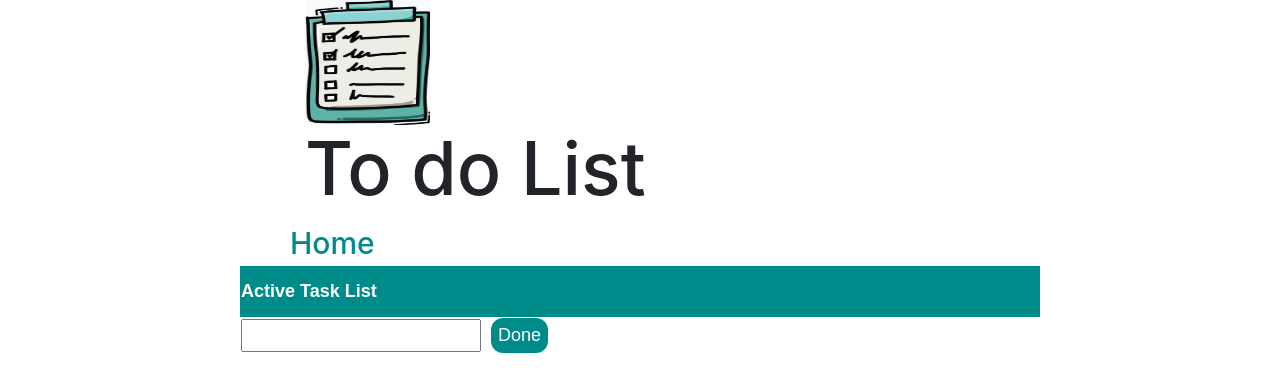
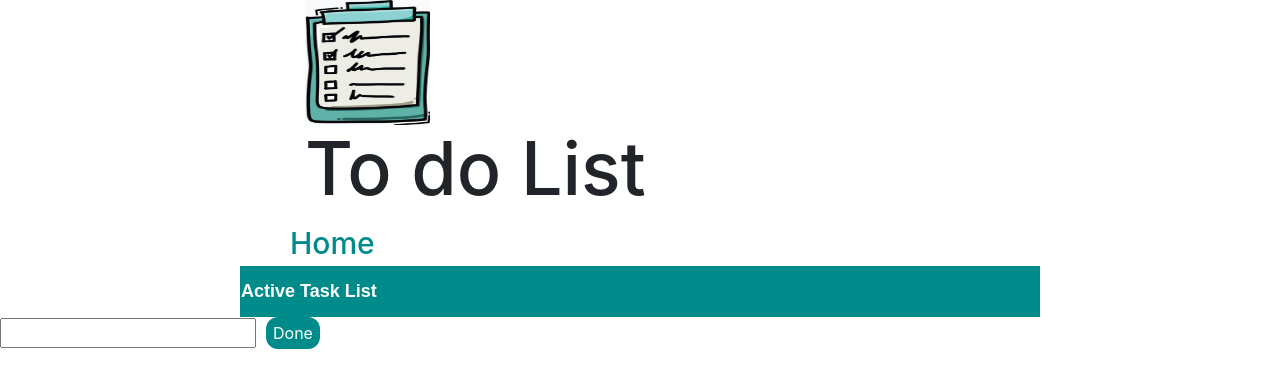
Before and after one commit to raees21/React_ToDoApp, a Next.js app: page / in a window 1280 px wide. Shown: the top 392 px of the page. Built offline with nearby package versions, Linux system fonts and the light colour scheme.

Commit message:
Implement ITask interface and call Tasks as an object

```diff
--- /dev/null
+++ b/src/pages/components/Itask.tsx
@@ -0,0 +1,8 @@
+interface Itask {
+    done: boolean;
+    nameOfTask: string;
+    delete: boolean;
+    archive: boolean;
+  }
+
+  export default Itask;
--- /dev/null
+++ b/src/pages/components/taskRow.tsx
@@ -0,0 +1,19 @@
+import Itask from "./Itask";
+import tscss from "./tasklist.module.css"
+
+
+const TaskRow = (props: {task:Itask}) => {
+    return (
+        <tr>
+            <td>
+                <button id={tscss.done} className="fa fa-check" ></button>
+                <p>{props.task.nameOfTask}</p>
+                <button id={tscss.delete} className="fa fa-trash"></button>
+                <button id={tscss.archive} className="fa fa-archive"></button>
+                {/* <button id={tscss.edit} className="fa fa-pencil"></button> */}
+            </td>
+      </tr>
+    );
+};
+
+export default TaskRow;
--- a/src/pages/components/tasklist.tsx
+++ b/src/pages/components/tasklist.tsx
@@ -1,7 +1,9 @@
 import { useState } from "react";
 import tscss from "./tasklist.module.css"
+import TaskRow from "./taskRow";
+import Itask from "./Itask";
 
-const taskArray:string[] = [];
+const taskArray:Itask[] = [];
 
 const Tasklist = () => {
     const [tasks, settasks] = useState(taskArray)
@@ -9,11 +11,17 @@ const Tasklist = () => {
     const addTask = () => {
       settasks([
         ...tasks,
-        "hello"
+        {
+          done: false,
+          nameOfTask: "hello",
+          delete: false,
+          archive: false,
+        }
       ]);
     };
 
     return (
+      <div>
         <table id={tscss.tasklist}>
         <thead>
         <tr className={tscss.hover}>
@@ -21,26 +29,17 @@ const Tasklist = () => {
         </tr>
         </thead>
         <tbody>
-        <tr>
-          <td>
-            {/* <button id={tscss.done} className="fa fa-check" ></button> */}
-            {tasks.map((t) => (
-            <p>{t}</p>
+          {tasks.map((h) => (
+          <TaskRow key={h.nameOfTask} task={h}/>
           ))}
-            {/* <button id={tscss.delete} className="fa fa-trash"></button>
-            <button id={tscss.archive} className="fa fa-archive"></button>
-            <button id={tscss.edit} className="fa fa-pencil"></button> */}
-
-            <div>
-              {/* <!-- add a model for your input so on the text box it shoes something.. google model for input  --> */}
-              <input type="text" contentEditable="true" />
-
-              <button onClick={addTask} className={tscss.donebutton}>Done</button>
-            </div>
-          </td>
-        </tr>
         </tbody>
       </table>
+      <div>
+            {/* <!-- add a model for your input so on the text box it shoes something.. google model for input  --> */}
+            <input type="text" contentEditable="true" />
+            <button onClick={addTask} className={tscss.donebutton}>Done</button>
+          </div>
+      </div>
     )
 };
 
```
